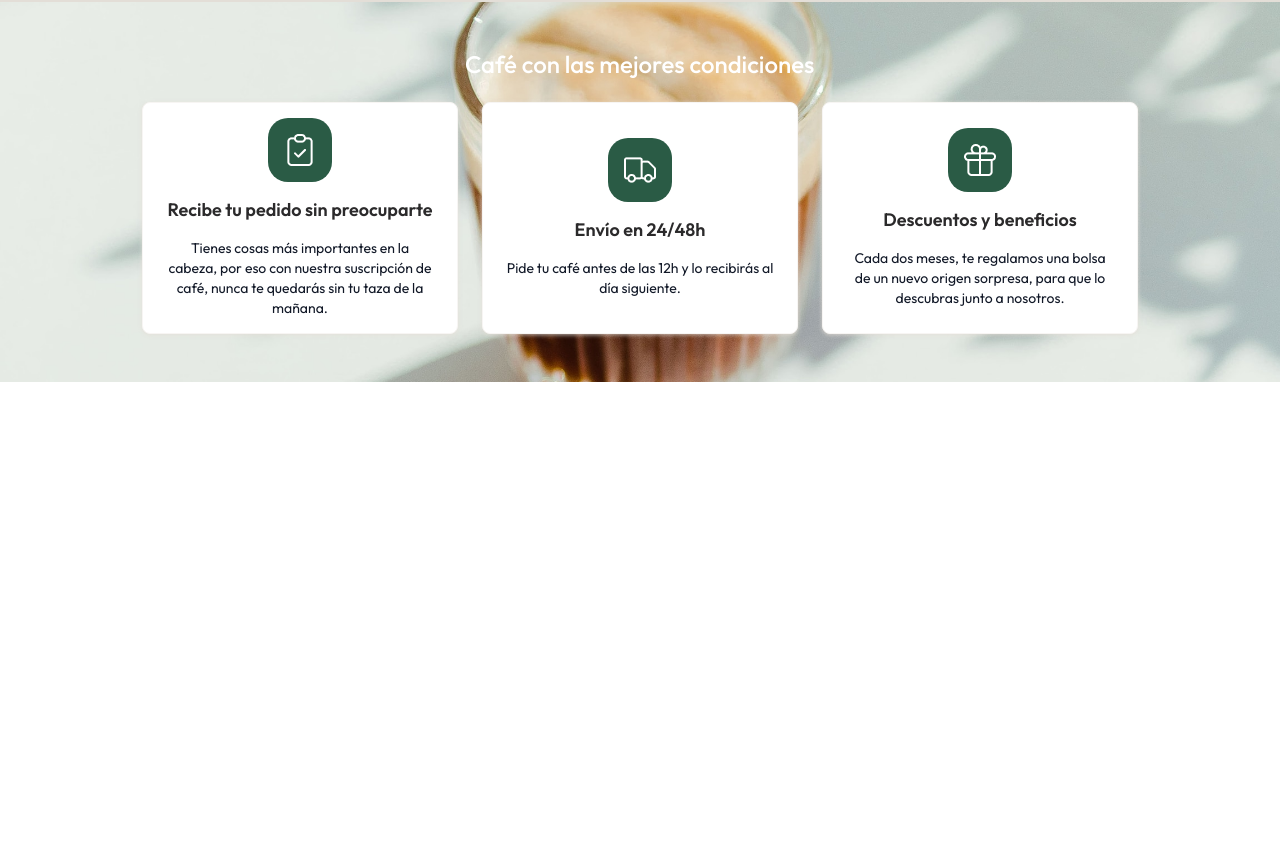
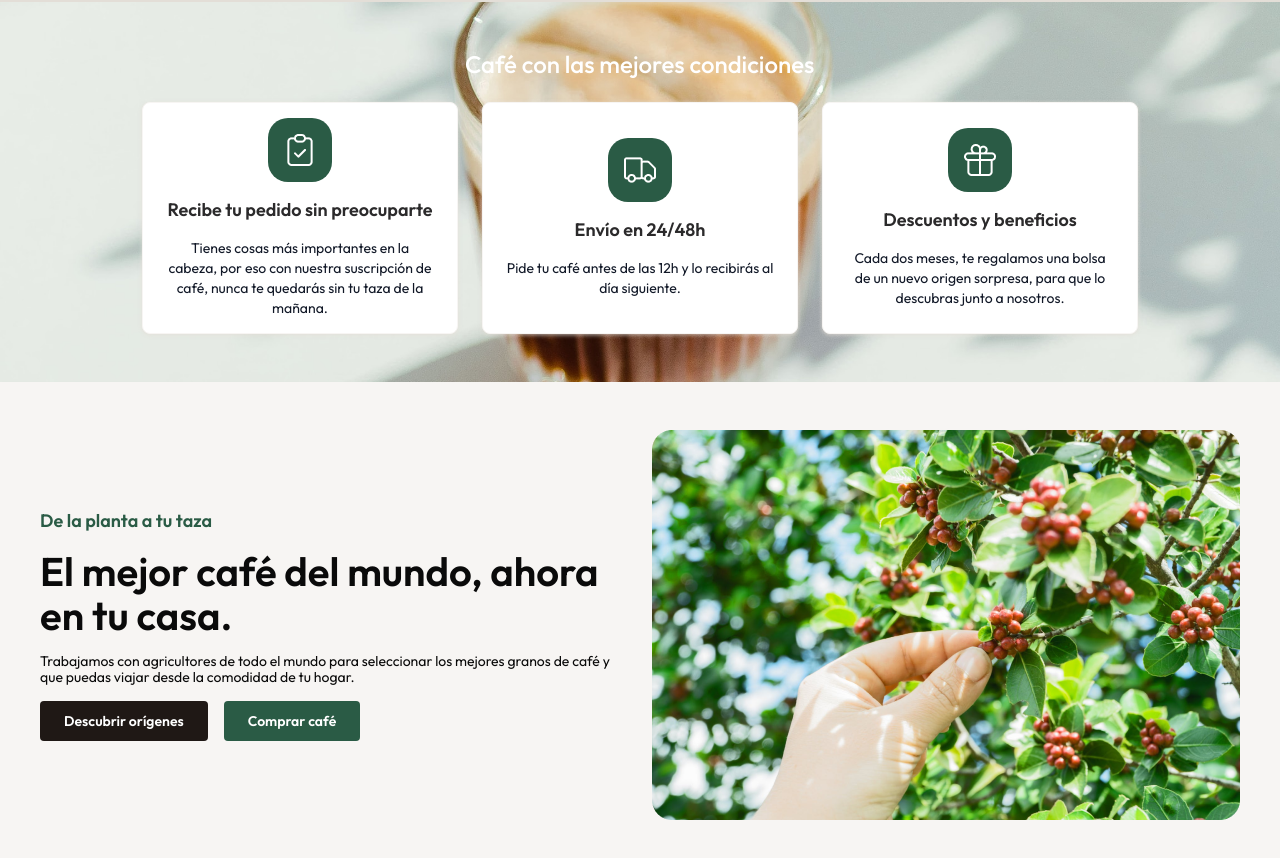
Before and after one commit to Adriasu/cafe-de-altura, a Next.js app: page / in a window 1280 px wide. Shown: the part 862-1720 px from the top of the page. Before the commit the page ends 1244 px from the top, so only its background shows below. Built offline with nearby package versions, Linux system fonts and the light colour scheme.

Commit message:
hecho el hero

```diff
--- a/src/app/page.js
+++ b/src/app/page.js
@@ -1,4 +1,5 @@
 import CardsConditions from "@/components/CardsConditions";
+import Hero from "@/components/Hero";
 import SearchUser from "@/components/SearchUser";
 import UserForm from "@/components/UserForm";
 import UserList from "@/components/UserList";
@@ -21,6 +22,7 @@ const Home = () => {
         </div>
       </div>
       <CardsConditions/>
+      <Hero/>
     </div>
   );
 };
--- /dev/null
+++ b/src/components/Hero.jsx
@@ -0,0 +1,28 @@
+import React from "react";
+import Buttons from "./Buttons";
+import Image from "next/image";
+
+const Hero = () => {
+  return (
+    <div className="flex justify-center items-center min-h-[486px] shadow-[0px_4px_4px_0px_#00000040] bg-[#e3ded74d]">
+      <div className="flex items-center justify-between max-w-[1200px] min-h-[390px] gap-6">
+        <div className="flex flex-col justify-between max-w-[588px] min-h-[232px] gap-4">
+          <h3 className="font-semibold text-lg leading-6 text-[#2A5B45]">De la planta a tu taza</h3>
+          <h1 className="font-semibold text-[40px] leading-[44px]">El mejor café del mundo, ahora en tu casa.</h1>
+          <p className="font-normal text-sm leading-4">
+            Trabajamos con agricultores de todo el mundo para seleccionar los
+            mejores granos de café y que puedas viajar desde la comodidad de tu
+            hogar.
+          </p>
+          <div className="flex items-center min-w-[321px] min-h-[40px] gap-4 font-semibold text-sm leading-4">
+            <Buttons text={"Descubrir orígenes"} typeBtn={"brown"} />
+            <Buttons text={"Comprar café"} typeBtn={"green"}/>
+          </div>
+        </div>
+        <Image src="/images/HeroImage.png" alt="hero image" width={588} height={390}/>
+      </div>
+    </div>
+  );
+};
+
+export default Hero;
```
